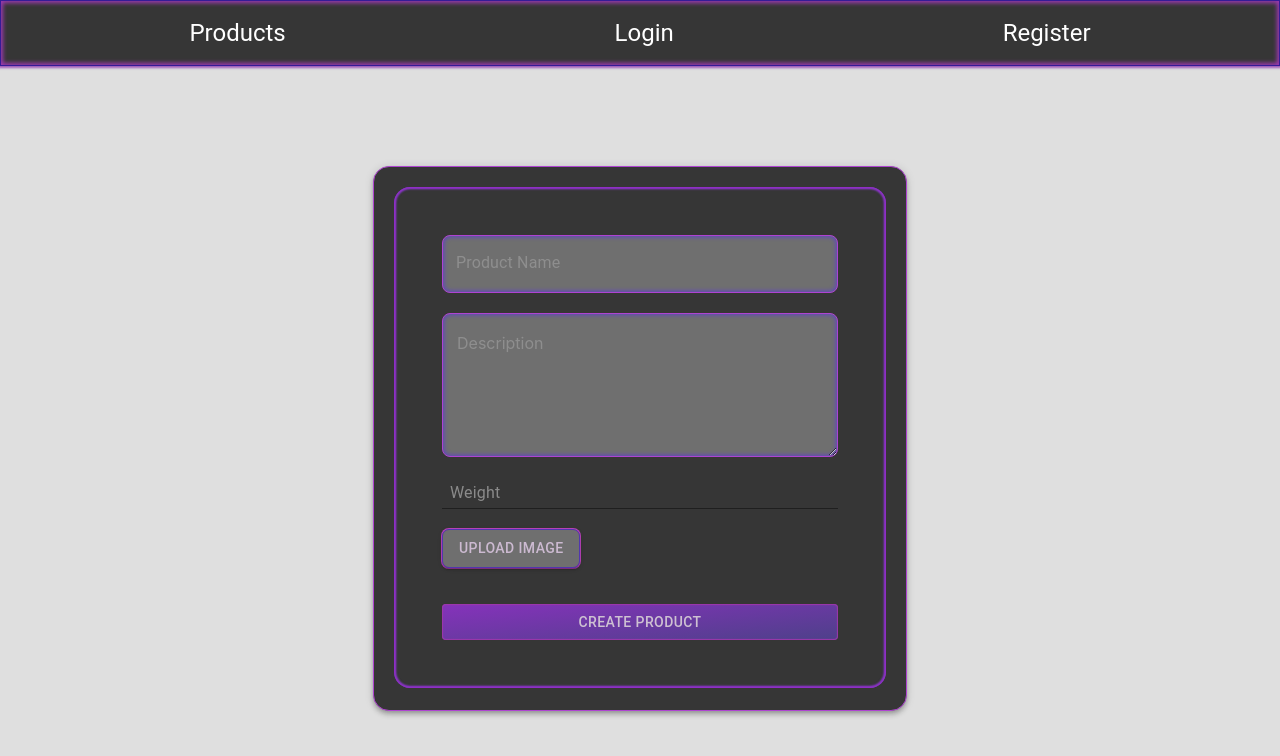
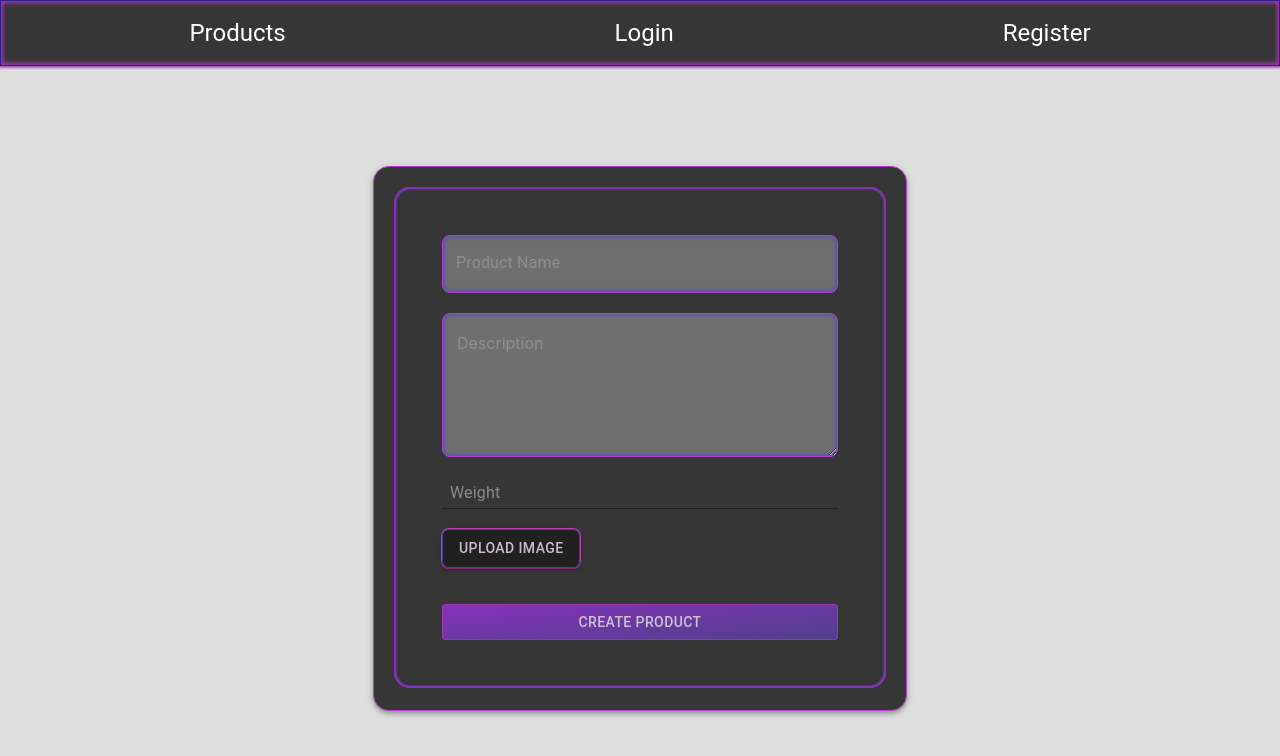
Before and after one commit to devNahuelOper/online-store, a React (Create React App) app in the folder client/: page /#/new in a window 1280 px wide. Shown: the top 756 px of the page. Built offline with nearby package versions, Linux system fonts and the light colour scheme; what apollo-upload-client would draw is missing.

Commit message:
Add transform/transition effect to upload image button

```diff
--- a/client/src/components/products/products.css
+++ b/client/src/components/products/products.css
@@ -212,10 +212,21 @@ input[type="file" i]::-webkit-file-upload-button {
   box-shadow: 0px 3px 1px -2px rgb(0 0 0 / 20%),
     0px 2px 2px 0px rgb(0 0 0 / 14%), 0px 1px 5px 0px rgb(0 0 0 / 12%),
     0px 0px 0px 1px #bd44bd;
-  background-color: #6f6f6f;
+  /* background-color: #6f6f6f; */
+  background-color: rgba(0, 0, 0, 0.4);
   color: #ccbad1;
   border: 1px solid #5036ae;
   border-radius: 0.5em;
+}
+
+.preview__wrap .MuiButton-contained:hover {
+  box-shadow: 0px 3px 1px -2px rgb(0 0 0 / 20%),
+    0px 2px 2px 0px rgb(0 0 0 / 14%), 0px 1px 5px 0px rgb(0 0 0 / 12%),
+    0px 0px 0px 1px #bd44bd;
+  background-color: rgba(0, 0, 0, 0.4);
+  filter: brightness(1.2);
+  transform: perspective(300px) translateZ(5px);
+  transition: 1s;
 }
 
 .image-preview {
```
